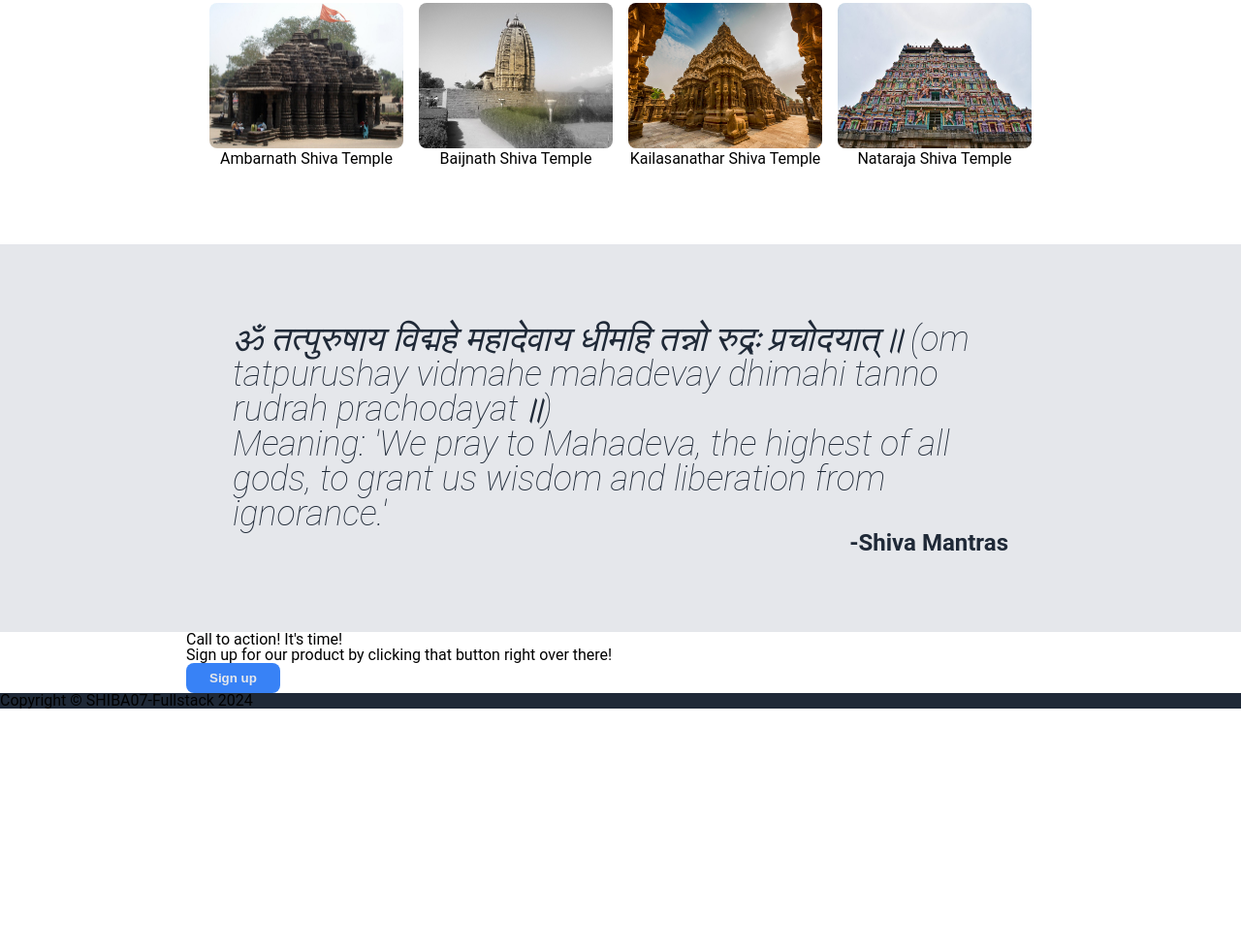
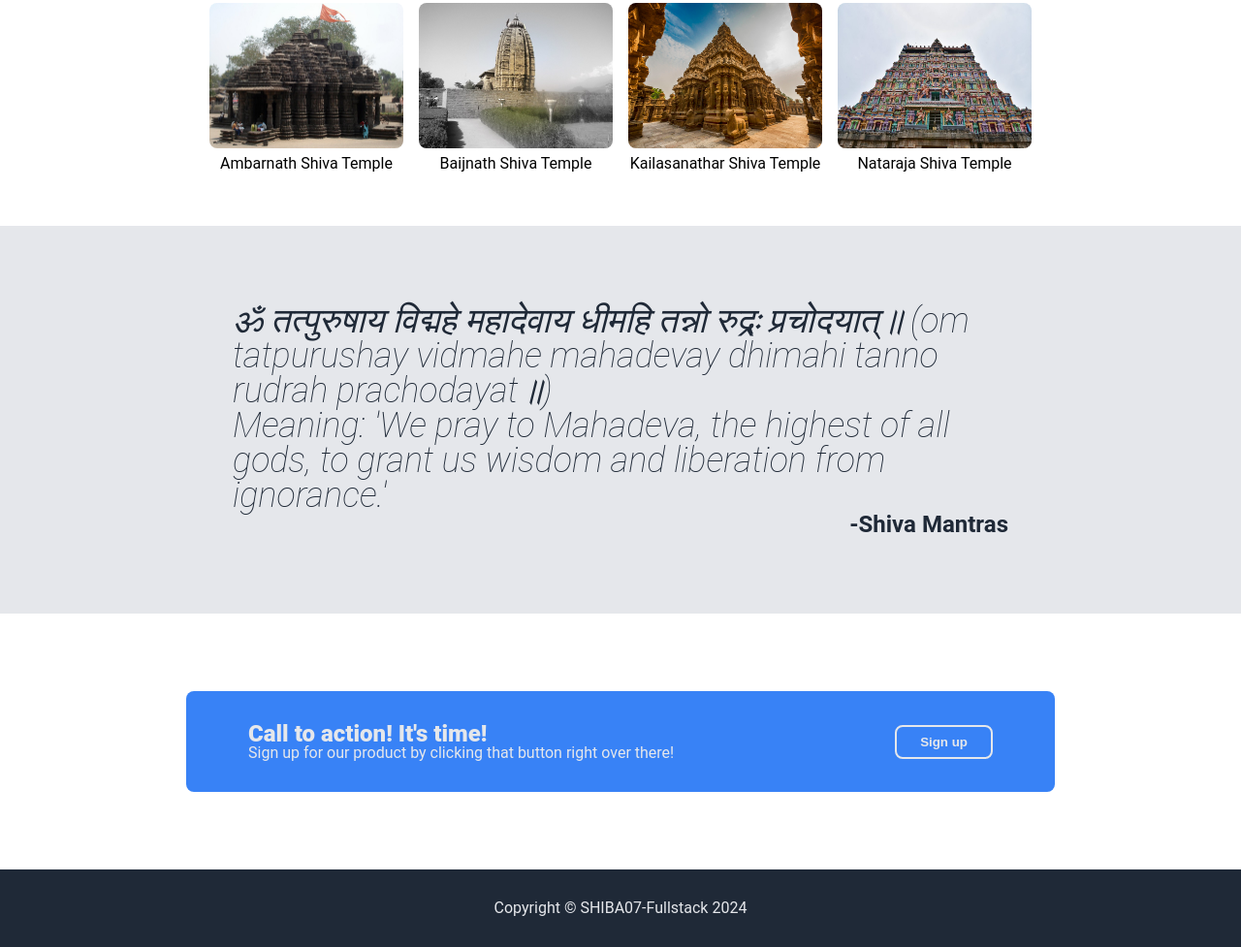
Before and after one commit to SHIBA07-Fullstack/landing-page-project, a plain HTML site: page index.html in a window 1280 px wide. Shown: the part 564-1541 px from the top of the page at 97% size. Before the commit the page ends 1296 px from the top, so only its background shows below. Drawn offline with Linux system fonts and the light colour scheme.

Commit message:
Add styles to index call to action and footer div

```diff
--- a/css/style.css
+++ b/css/style.css
@@ -113,21 +113,29 @@ a {
     display: flex;
     gap: 1rem;
     flex-wrap: wrap;
-    text-align: center;
+    font-size: 1rem;
+}
+
+.img-text {
+    height: 150px;
+    width: 200px;
+    display: flex;
+    flex-wrap: wrap;
+    justify-content: center;
+    gap: .5rem;
 }
 
 .img-text>img {
     border-radius: .5rem;
+    flex: 1;
 }
 
 /* quote container styles */
 
-.quote-container {
-    padding: 5rem 12rem;
-}
+
 
 .quote-sub-container {
-    padding: 0 3rem;
+    padding: 5rem 3rem;
 }
 
 .quote {
@@ -142,3 +150,40 @@ a {
     font-size: 1.5rem;
     font-weight: bold;
 }
+
+/* call to action section styles! */
+
+
+
+.call2action-sub-container {
+    background-color: #3882F6;
+    display: flex;
+    padding: 2rem 4rem;
+    border-radius: .5rem;
+    justify-content: space-between;
+    align-items: center;
+    margin: 5rem 0;
+}
+
+.call2action-main-text {
+    color: #E5E7EB;
+    font-weight: 800;
+    font-size: 1.5rem;
+}
+
+.call2action-sub-text {
+    color: #E5E7EB;
+    font-size: 1rem;
+}
+
+.call2action-sub-container>.button {
+    border: 2px solid #E5E7EB;
+}
+
+/* footer section styles */
+
+.footer {
+    color: #E5E7EB;
+    padding: 2rem 0;
+    text-align: center;
+}
--- a/index.html
+++ b/index.html
@@ -40,19 +40,19 @@
         <div class="image-info-box">
             <div class="img-text">
                 <img src="./img/Ambarnath Shiva Temple.jpg" alt="Ambarnath Shiva Temple" width="200px" height="150px">
-                <p>Ambarnath Shiva Temple</p>
+                <div>Ambarnath Shiva Temple</div>
             </div>
             <div class="img-text">
                 <img src="./img/Baijnath Temple.jpg" alt="Baijnath Temple" width="200px" height="150px">
-                <p>Baijnath Shiva Temple</p>
+                <div>Baijnath Shiva Temple</div>
             </div>
             <div class="img-text">
                 <img src="./img/Kailasanathar Temple.jpg" alt="Kailasanathar Temple" width="200px" height="150px">
-                <p>Kailasanathar Shiva Temple</p>
+                <div>Kailasanathar Shiva Temple</div>
             </div>
             <div class="img-text">
                 <img src="./img/Nataraja Shiva Temple.jpg" alt="Nataraja Shiva Temple" width="200px" height="150px">
-                <p>Nataraja Shiva Temple</p>
+                <div>Nataraja Shiva Temple</div>
             </div>
         </div>
     </div>
@@ -67,11 +67,13 @@
     </div>
 
     <div class="call-to-action">
-        <div class="call2action-text">
-            <div class="call2action-main-text">Call to action! It's time!</div>
-            <div class="call2action-sub-text">Sign up for our product by clicking that button right over there!</div>
+        <div class="call2action-sub-container">
+            <div class="call2action-text">
+                <div class="call2action-main-text">Call to action! It's time!</div>
+                <div class="call2action-sub-text">Sign up for our product by clicking that button right over there!</div>
+            </div>
+            <button class="button">Sign up</button>
         </div>
-        <button class="button">Sign up</button>
     </div>
 
     <div class="footer">Copyright &copy SHIBA07-Fullstack 2024</div>
```
